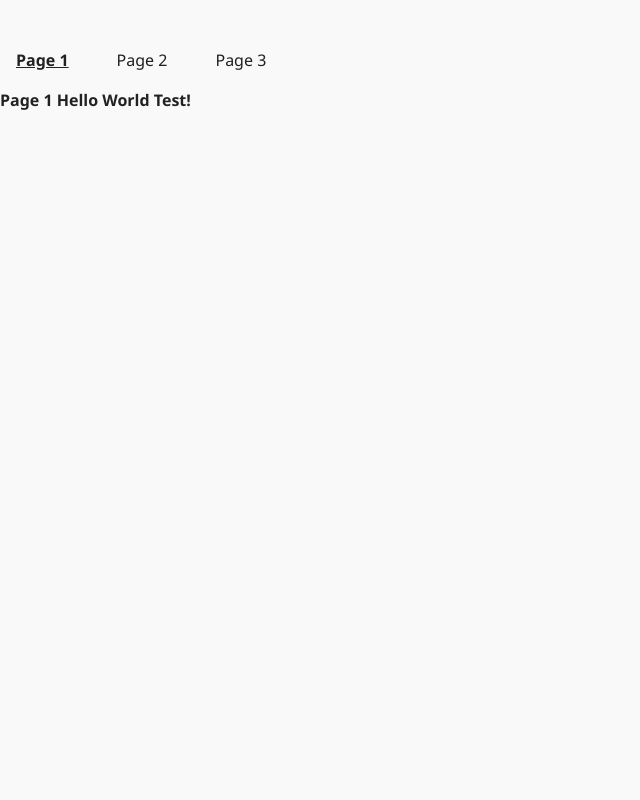
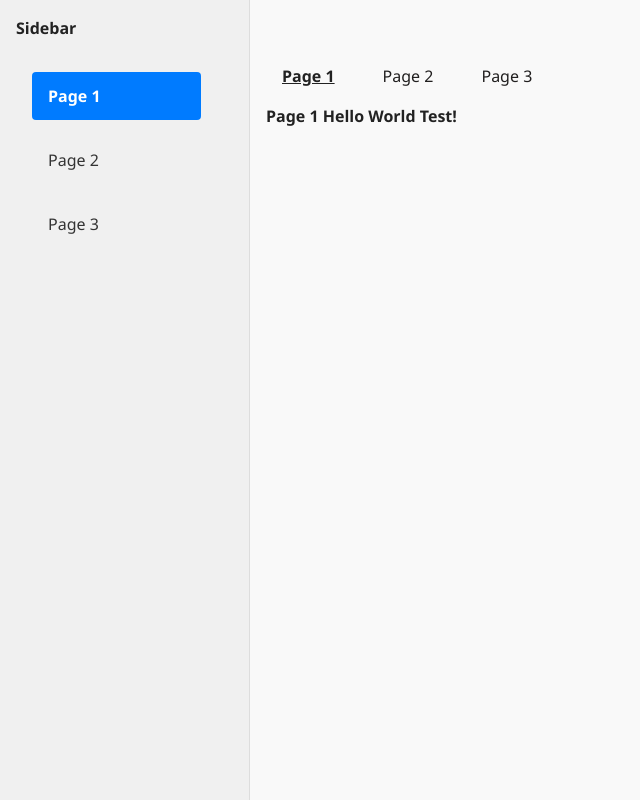
Before and after one commit to danielmason89/FDV_103_group_project_colab, a Vue app: page / in a window 1280 px wide. Shown: the whole page, without its empty margins (0-640 px from the left). Built offline with nearby package versions, Linux system fonts and the light colour scheme; the HTML template or start-up script is replaced by a standard one.

Commit message:
Created a SidebarComponent and implemented it into App.vue for all pages

```diff
--- a/src/App.vue
+++ b/src/App.vue
@@ -1,8 +1,12 @@
 <script setup lang="ts">
 import { RouterLink, RouterView } from 'vue-router'
+import SidebarComponent from './components/SidebarComponent.vue'
 </script>
 
 <template>
+  <div class="app-container">
+    <SidebarComponent />
+    <main class="main-content">
       <header>
         <div class="wrapper">
           <nav>
@@ -14,9 +18,22 @@ import { RouterLink, RouterView } from 'vue-router'
       </header>
 
       <RouterView />
+    </main>
+  </div>
 </template>
 
 <style scoped>
+.app-container {
+  display: flex;
+  min-height: 100vh;
+}
+
+.main-content {
+  flex: 1;
+  margin-left: 250px;
+  padding: 1rem;
+}
+
 header {
   line-height: 1.5;
   max-height: 100vh;
--- /dev/null
+++ b/src/components/SidebarComponent.vue
@@ -0,0 +1,50 @@
+<script setup lang="ts">
+import { RouterLink } from 'vue-router'
+</script>
+
+<template>
+  <aside class="sidebar">
+    <h1>Sidebar</h1>
+    <nav class="sidebar-nav">
+      <RouterLink to="/" class="nav-link">Page 1</RouterLink>
+      <RouterLink to="/page2" class="nav-link">Page 2</RouterLink>
+      <RouterLink to="/page3" class="nav-link">Page 3</RouterLink>
+    </nav>
+  </aside>
+</template>
+
+<style scoped>
+.sidebar {
+  width: 250px;
+  height: 100vh;
+  background-color: #f0f0f0;
+  padding: 1rem;
+  position: fixed;
+  left: 0;
+  top: 0;
+  border-right: 1px solid #ddd;
+}
+
+.sidebar-nav {
+  display: flex;
+  flex-direction: column;
+  gap: 1rem;
+}
+
+.nav-link {
+  padding: 0.75rem 1rem;
+  text-decoration: none;
+  color: #333;
+  border-radius: 4px;
+  transition: background-color 0.2s;
+}
+
+.nav-link:hover {
+  background-color: #e0e0e0;
+}
+
+.nav-link.router-link-active {
+  background-color: #007bff;
+  color: white;
+}
+</style>
```
Lines whose indentation alone changed are shown as unchanged.
